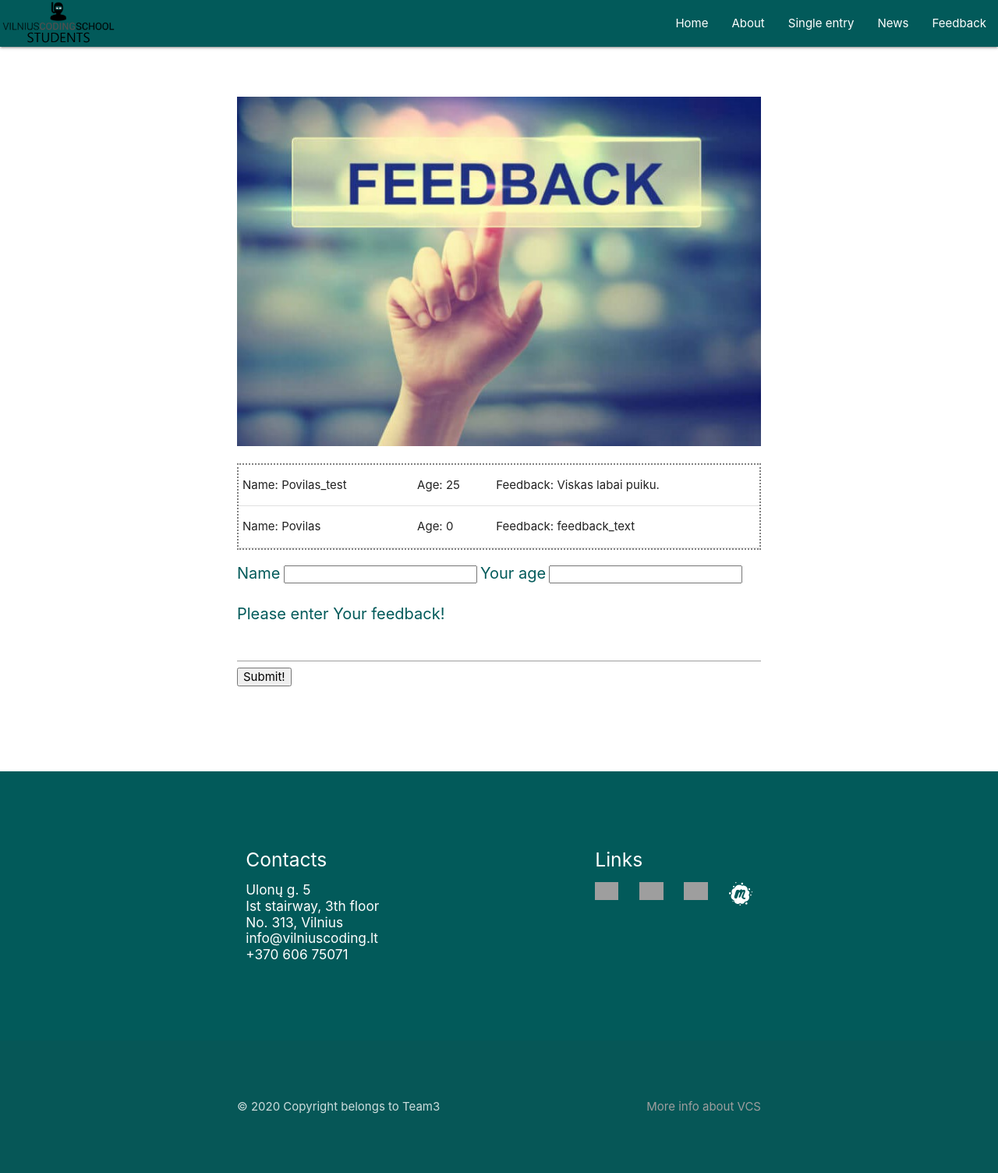
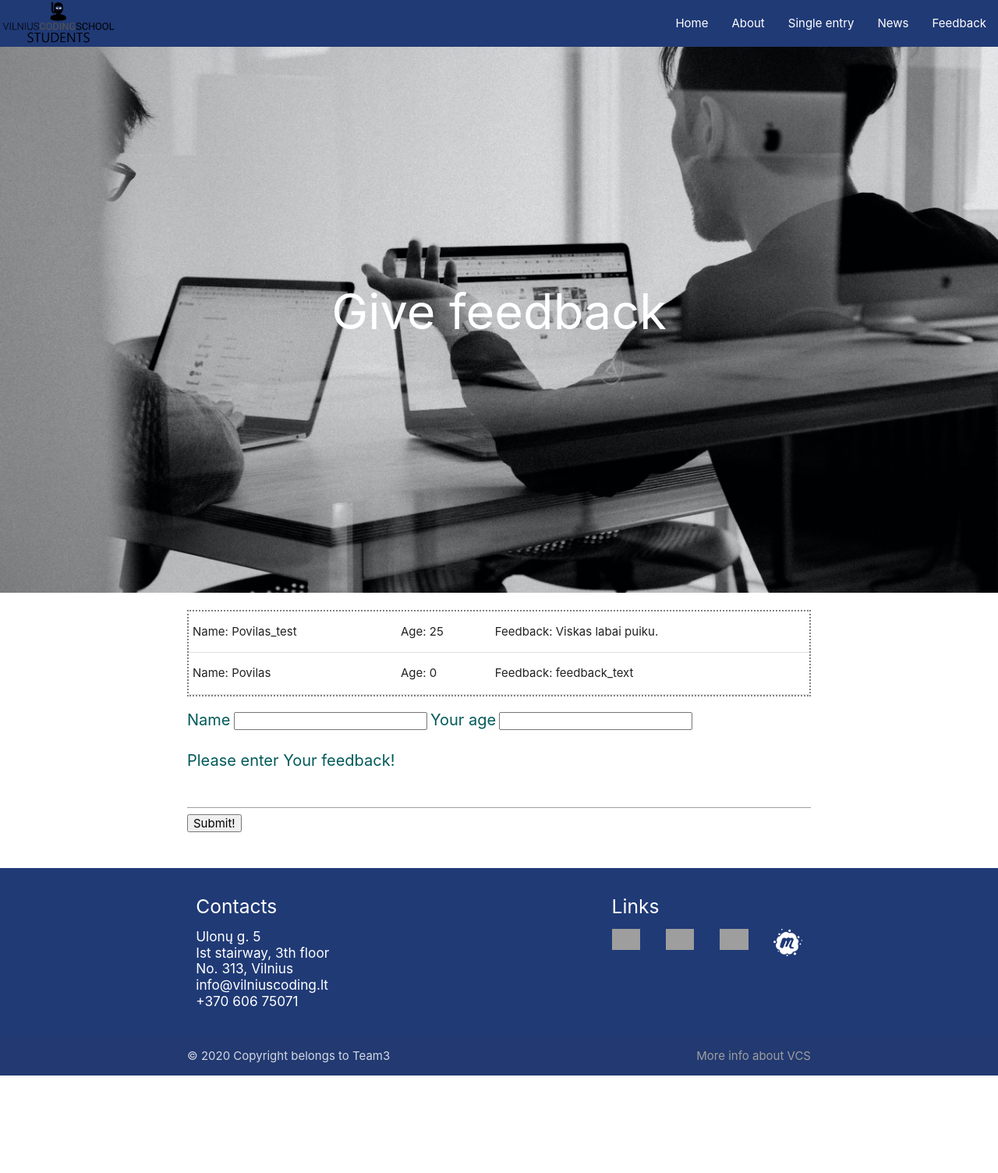
Before and after one commit to Arturasrom/grupe3, a PHP site: page /feedback.php in a window 1280 px wide. Shown: the whole page at 78% size. After the commit the page ends 1379 px from the top, so only its background shows below. Run offline with PHP 8.4, Linux system fonts and the light colour scheme; data comes from the database, SQL or seed files in the repository; grey boxes are pictures that could not be loaded.

Commit message:
komandos atnaujinimai

```diff
--- a/feedback.php
+++ b/feedback.php
@@ -1,12 +1,13 @@
 <?php include "header.php" ?>
 <!-- Netrinam! -->
 
-<div class="container">
+
 
 <div class="feedback col s12 m6 l3 center-align responsive-img">
-    <img src="images/feedback.jpg" alt="feedback nuotrauka">
+    <img src="images/feedback1.jpg" alt="feedback nuotrauka">
+    <h1 class="title">Give feedback</h1>
 </div>
-
+<div class="container">
 <div>
     <?php
     $servername = "localhost";
--- a/index.php
+++ b/index.php
@@ -4,7 +4,7 @@
 <div class="parallax-container">
   <h1 class="title">Six weeks with <br>Vilnius Coding School</h1>
   <div>
-    <a href="https://youtube.com/watch?v=dQw4w9WgXcQ">
+    <a target="_blank" href="https://youtube.com/watch?v=dQw4w9WgXcQ">
     <button class="main-button"><img src="images/success-radio.png" alt="">
       Press here</button></a>
   </div>
--- a/news.php
+++ b/news.php
@@ -3,7 +3,7 @@
 <div class="parallax-container">
     <div class="parallax"><img src="images/image_parallax1.jpg"></div>
 </div>
-<h1 class="news-h1"> <i class="teal-text darken-4 large material-icons">school</i> Our story</h1>
+<h1 class="news-h1"> <i class="indigo-text darken-4 large material-icons">school</i> Our story</h1>
 
 <div class="container-news">
 
--- a/styles/style.css
+++ b/styles/style.css
@@ -1,11 +1,11 @@
 /* Bendras stilius: */
 
 .nav-wrapper {
-    background: #025a5a;
+    background: #203a76;
 }
 
 .page-footer {
-    background: #025a5a;
+    background: #203a76;
 }
 
 /* Artūro stiliaus kodas: */
@@ -20,7 +20,7 @@
 }
 
 .news-h4 {
-    color: #3535ff;
+    color: #203a76;
     text-align: center;
 }
 
@@ -93,13 +93,13 @@ h1.title {
     left: 50%;
     transform: translate(-50%, -50%);
     margin: 0;
-    border-radius: 10%;
+    border-radius: 3%;
 }
 .main-button img{
     width: 11%;
 }
 .active, .main-button:hover{
-    background-color: teal;
+    background-color: #203a76;
     color: white;
 }
 .container {
@@ -130,9 +130,6 @@ h1.title {
     filter: grayscale(90%);
 }
 
-.container{
-    padding: 5%;
-}
 .parallax-container {
     height: 700px;
 }
@@ -204,7 +201,7 @@ h3{
 }
 
 .tabContainer .buttonContainer button:hover {
-    background-color: #025a5a;
+    background-color: #203a76;
     color: white;
 }
 
@@ -285,7 +282,9 @@ margin-top: 100px;
 .feedback img
 {
     width: 100%;
-
+    object-fit: cover;
+    height: 700px;
+    margin: 0;
 
 }
 
```
Also changed, not shown: images/1 (2).jpg (added), images/1 (3).jpg (added), images/1 (4).jpg (added), images/feedback1.jpg (added).
